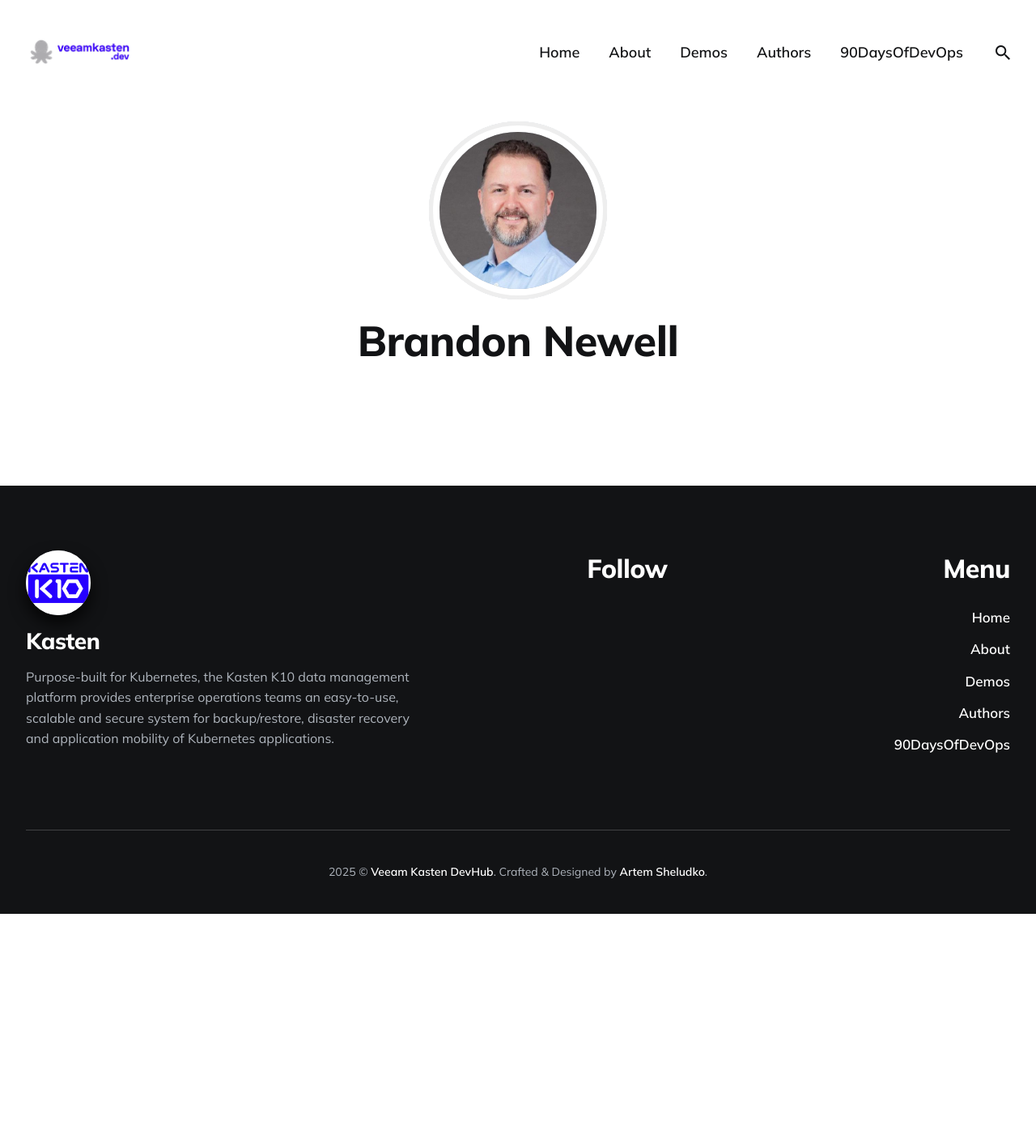
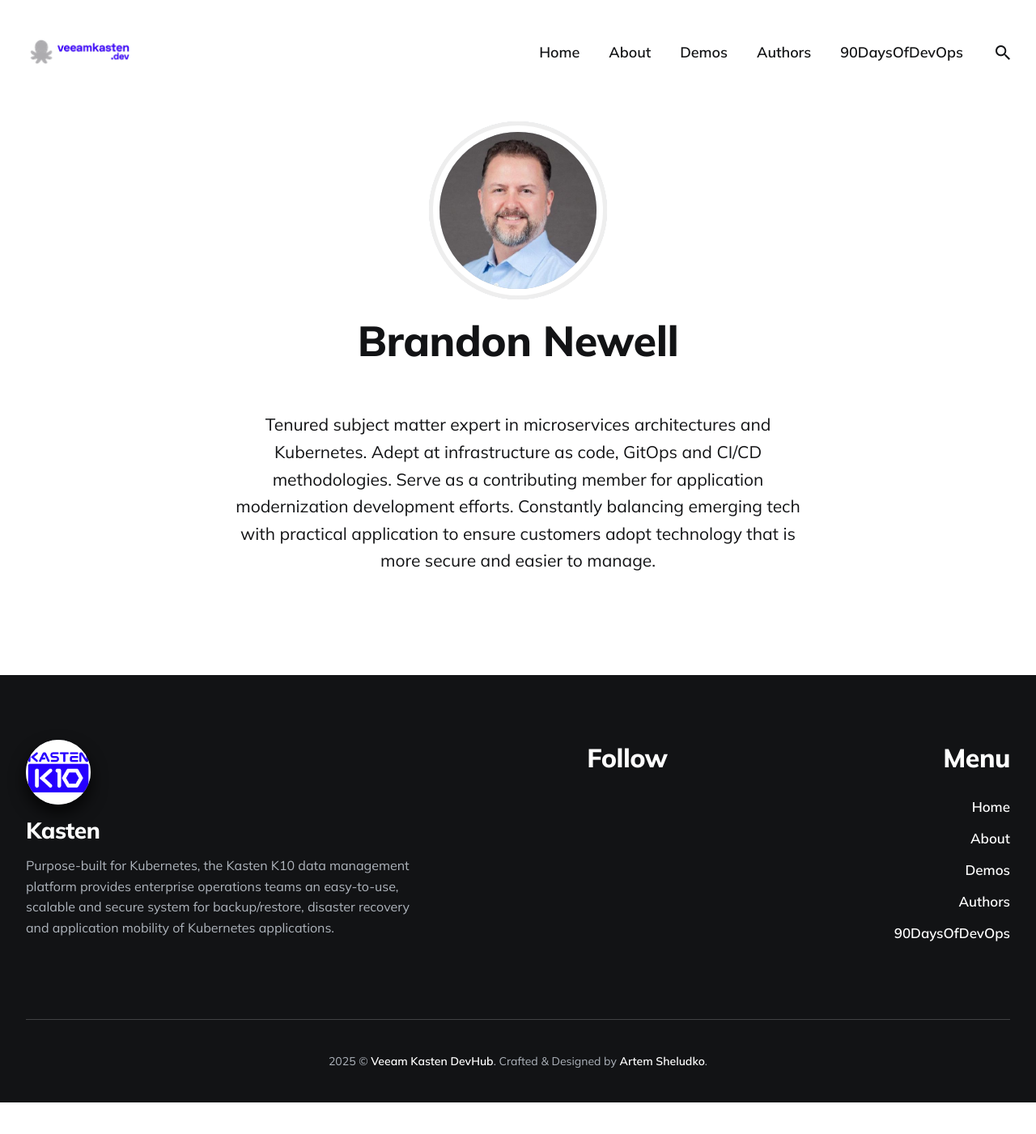
Before and after one commit to newellbrandon/kastendevhub.github.io, a Jekyll site: the page built from _authors/brandonnewell.md, in a window 1280 px wide. Shown: the top 1401 px of the page at 81% size. Built offline with Jekyll 4.4.1, drawn with Linux system fonts in a browser that asks for light colours.

Commit message:
Update brandonnewell.md

```diff
--- a/_authors/brandonnewell.md
+++ b/_authors/brandonnewell.md
@@ -5,3 +5,4 @@ image: '/images/brandonnewell_headshot.jpg'
 linkedin: https://www.linkedin.com/in/newellbrandon/
 github: https://github.com/newellbrandon
 ---
+Tenured subject matter expert in microservices architectures and Kubernetes.  Adept at infrastructure as code, GitOps and CI/CD methodologies.  Serve as a contributing member for application modernization development efforts.  Constantly balancing emerging tech with practical application to ensure customers adopt technology that is more secure and easier to manage.
```
